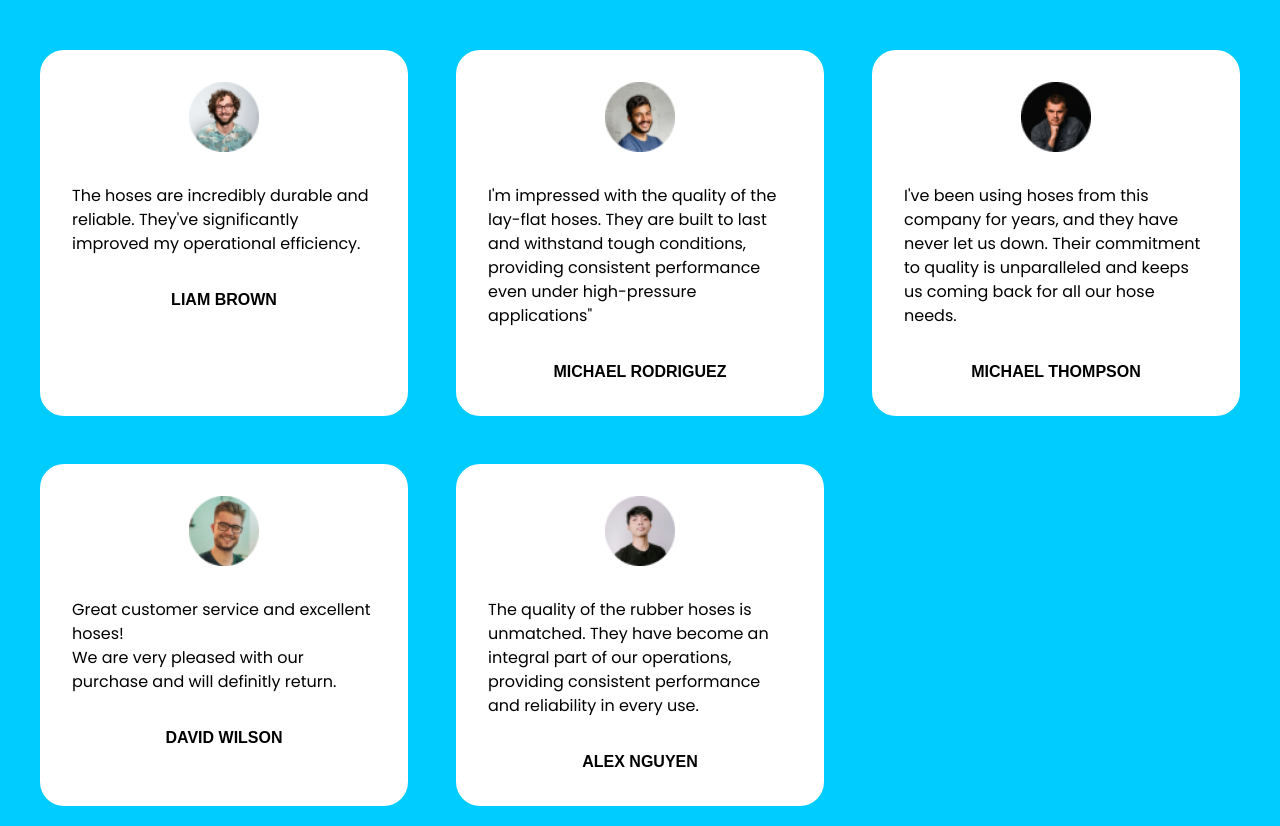
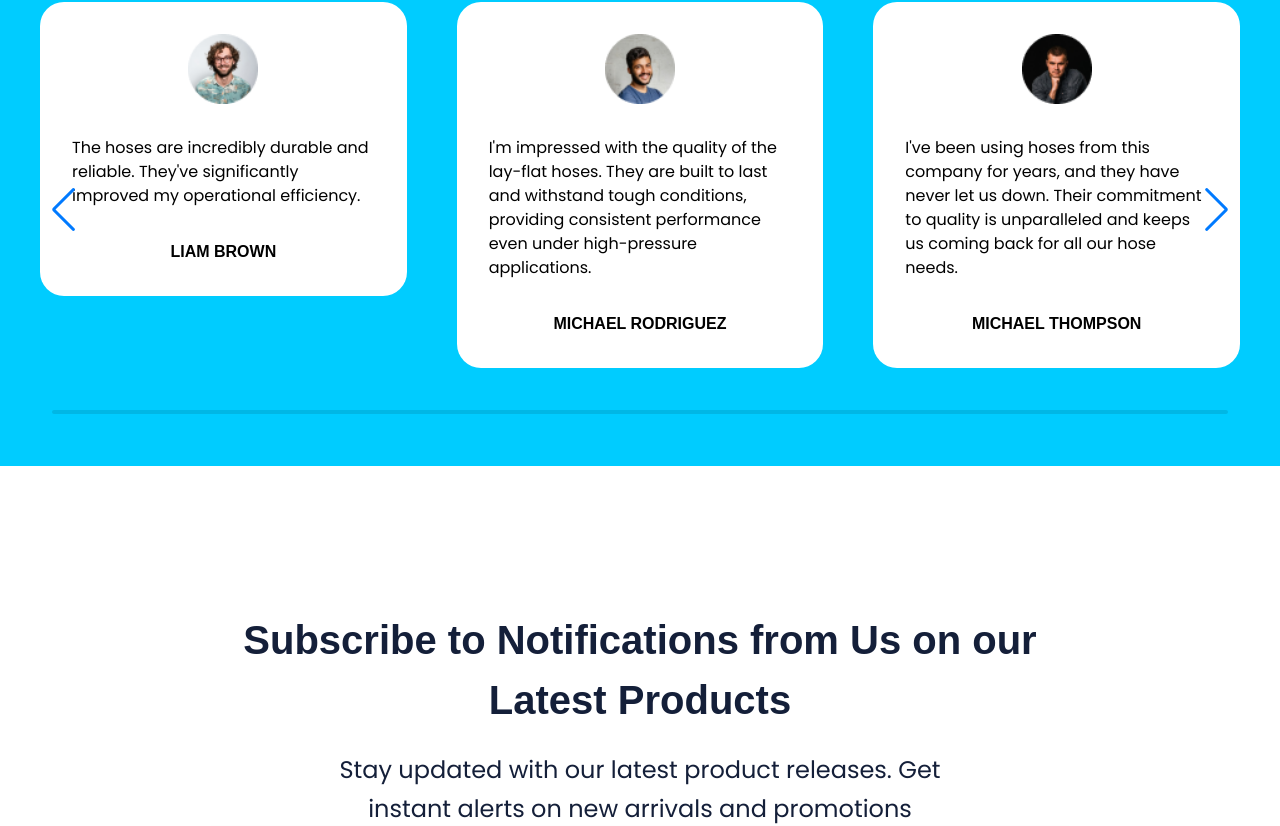
Before and after one commit to Dakeem05/Okemiri, a Vue app: page / in a window 1280 px wide. Shown: the part 3904-4730 px from the top of the page. Built offline with nearby package versions, Linux system fonts and the light colour scheme.

Commit message:
slider bug

```diff
--- a/src/components/home/Reviews.vue
+++ b/src/components/home/Reviews.vue
@@ -1,57 +1,172 @@
-<script setup>
+<!-- <script setup>
+import { Swiper, SwiperSlide } from 'swiper/vue';
+import 'swiper/swiper-bundle.css';
+
+import image1 from '../../assets/images/Avatar Image.png';
+import image2 from '../../assets/images/Avatar Image (1).png';
+import image3 from '../../assets/images/Avatar Image (2).png';
+import image4 from '../../assets/images/Avatar Image (3).png';
+import image5 from '../../assets/images/Avatar Image (4).png';
+
+const reviews = [
+  {
+    name: "LIAM BROWN",
+    image: image1,
+    message: "The hoses are incredibly durable and reliable. They've significantly improved my operational efficiency."
+  },
+  {
+    name: "MICHAEL RODRIGUEZ",
+    image: image2,
+    message: "I'm impressed with the quality of the lay-flat hoses. They are built to last and withstand tough conditions, providing consistent performance even under high-pressure applications."
+  },
+  {
+    name: "MICHAEL THOMPSON",
+    image: image3,
+    message: "I've been using hoses from this company for years, and they have never let us down. Their commitment to quality is unparalleled and keeps us coming back for all our hose needs."
+  },
+  {
+    name: "DAVID WILSON",
+    image: image4,
+    message: "Great customer service and excellent hoses! We are very pleased with our purchase and will definitely return."
+  },
+  {
+    name: "ALEX NGUYEN",
+    image: image5,
+    message: "The quality of the rubber hoses is unmatched. They have become an integral part of our operations, providing consistent performance and reliability in every use."
+  }
+];
 </script>
 
 <template>
   <main class="bg-[#00ccff] py-[3rem]">
     <div class="mx-auto max-w-7xl relative px-10">
-        <article class="text-center">
-        <h1 class="font-[300]  text-[2rem]">Reviews</h1>
+      <article class="text-center">
+        <h1 class="font-[300] text-[2rem]">Reviews</h1>
         <h2 class="font-manjari font-[700] text-white text-[2.5rem] mt-[1rem]">HEAR FROM OUR CUSTOMERS</h2>
-    </article>
-    <section class="grid grid-cols-1 lg:grid-cols-3 gap-[3rem] mt-[3rem]">
-        <div class="bg-white px-[2rem] py-[2rem] rounded-[24px] w-fit flex flex-col">
+      </article>
+      <Swiper
+        :slides-per-view="1"
+        :space-between="30"
+        :breakpoints="{
+          640: {
+            slidesPerView: 1,
+            spaceBetween: 20,
+          },
+          768: {
+            slidesPerView: 2,
+            spaceBetween: 40,
+          },
+          1024: {
+            slidesPerView: 3,
+            spaceBetween: 50,
+          },
+        }"
+        navigation
+        :pagination="{ clickable: true }"
+        class="mt-[3rem]"
+      >
+        <SwiperSlide v-for="review in reviews" :key="review.name">
+          <div class="bg-white px-[2rem] py-[2rem] rounded-[24px] flex flex-col">
             <div class="w-fit mx-auto mb-[2rem]">
-                <img src="../../assets/images/Avatar Image.png" alt="LIAM BROWN" width="70px">
+              <img :src="review.image" :alt="review.name" width="70px">
             </div>
-            <p>The hoses are incredibly durable and reliable. They've significantly improved my operational efficiency.</p>
-            <h5 class="text-center mt-[2rem] font-[700] font-dm-sans">LIAM BROWN</h5>
-        </div>
-        <div class="bg-white px-[2rem] py-[2rem] rounded-[24px] w-fit flex flex-col">
-            <div class="w-fit mx-auto mb-[2rem]">
-                <img src="../../assets/images/Avatar Image (1).png" alt="MICHAEL RODRIGUEZ" width="70px">
-            </div>
-            <p>I'm impressed with the quality of the lay-flat hoses. They are built to last and withstand tough conditions, providing consistent performance even under high-pressure applications"</p>
-            <h5 class="text-center mt-[2rem] font-[700] font-dm-sans">MICHAEL RODRIGUEZ</h5>
-        </div>
-        <div class="bg-white px-[2rem] py-[2rem] rounded-[24px] w-fit flex flex-col">
-           <div class="w-fit mx-auto mb-[2rem]">
-            <img src="../../assets/images/Avatar Image (2).png" alt="MICHAEL THOMPSON" width="70px">
-           </div>
-            <p>I've been using hoses from this company for years, and they have never let us down. Their commitment to quality is unparalleled and keeps us coming back for all our hose needs.</p>
-            <h5 class="text-center mt-[2rem] font-[700] font-dm-sans">MICHAEL THOMPSON</h5>
-        </div>
-        <div class="bg-white px-[2rem] py-[2rem] rounded-[24px] w-fit flex flex-col">
-            <div class="w-fit mx-auto mb-[2rem]">
-                <img src="../../assets/images/Avatar Image (3).png" alt="DAVID WILSON" width="70px">
-            </div>
-            <p>Great customer service and excellent hoses!
-                <br>
-                We are very pleased with our purchase and will definitly return.
-            </p>
-            <h5 class="text-center mt-[2rem] font-[700] font-dm-sans">DAVID WILSON</h5>
-        </div>
-        <div class="bg-white px-[2rem] py-[2rem] rounded-[24px] w-fit flex flex-col">
-            <div class="w-fit mx-auto mb-[2rem]">
-                <img src="../../assets/images/Avatar Image (4).png" alt="ALEX NGUYEN" width="70px">
-            </div>
-            <p>The quality of the rubber hoses is unmatched. They have become an integral part of our operations, providing consistent performance and reliability in every use.</p>
-            <h5 class="text-center mt-[2rem] font-[700] font-dm-sans">ALEX NGUYEN</h5>
-        </div>
-    </section>
+            <p>{{ review.message }}</p>
+            <h5 class="text-center mt-[2rem] font-[700] font-dm-sans">{{ review.name }}</h5>
+          </div>
+        </SwiperSlide>
+      </Swiper>
     </div>
   </main>
 </template>
 
-<style>
+<style scoped>
+@import "swiper/swiper-bundle.css";
+</style> -->
 
+
+<template>
+     <main class="bg-[#00ccff] py-[3rem]">
+    <div class="mx-auto max-w-7xl relative px-10">
+      <article class="text-center">
+        <h1 class="font-[300] text-[2rem]">Reviews</h1>
+        <h2 class="font-manjari font-[700] text-white text-[2.5rem] mt-[1rem]">HEAR FROM OUR CUSTOMERS</h2>
+      </article>
+  <Swiper
+    :slides-per-view="3"
+    :space-between="50"
+    navigation
+    :pagination="{ clickable: true }"
+    :scrollbar="{ draggable: true }"
+    @swiper="onSwiper"
+    @slideChange="onSlideChange"
+    class="my-swiper"
+  >
+    <SwiperSlide v-for="(review, index) in reviews" :key="index">
+      <div class="bg-white px-[2rem] py-[2rem] rounded-[24px] flex flex-col">
+        <div class="w-fit mx-auto mb-[2rem]">
+          <img :src="review.image" :alt="review.name" width="70px">
+        </div>
+        <p>{{ review.message }}</p>
+        <h5 class="text-center mt-[2rem] font-[700] font-dm-sans">{{ review.name }}</h5>
+      </div>
+    </SwiperSlide>
+  </Swiper>
+  </div>
+  </main>
+</template>
+
+<script setup>
+  import { Swiper, SwiperSlide } from 'swiper/vue';
+  import 'swiper/swiper-bundle.css';
+
+  import image1 from '../../assets/images/Avatar Image.png';
+  import image2 from '../../assets/images/Avatar Image (1).png';
+  import image3 from '../../assets/images/Avatar Image (2).png';
+  import image4 from '../../assets/images/Avatar Image (3).png';
+  import image5 from '../../assets/images/Avatar Image (4).png';
+
+  const reviews = [
+    {
+      name: "LIAM BROWN",
+      image: image1,
+      message: "The hoses are incredibly durable and reliable. They've significantly improved my operational efficiency."
+    },
+    {
+      name: "MICHAEL RODRIGUEZ",
+      image: image2,
+      message: "I'm impressed with the quality of the lay-flat hoses. They are built to last and withstand tough conditions, providing consistent performance even under high-pressure applications."
+    },
+    {
+      name: "MICHAEL THOMPSON",
+      image: image3,
+      message: "I've been using hoses from this company for years, and they have never let us down. Their commitment to quality is unparalleled and keeps us coming back for all our hose needs."
+    },
+    {
+      name: "DAVID WILSON",
+      image: image4,
+      message: "Great customer service and excellent hoses! We are very pleased with our purchase and will definitely return."
+    },
+    {
+      name: "ALEX NGUYEN",
+      image: image5,
+      message: "The quality of the rubber hoses is unmatched. They have become an integral part of our operations, providing consistent performance and reliability in every use."
+    }
+  ];
+
+  const onSwiper = (swiper) => {
+    console.log(swiper);
+  };
+
+  const onSlideChange = () => {
+    console.log('slide change');
+  };
+</script>
+
+<style scoped>
+  @import "swiper/swiper-bundle.css";
+
+  .my-swiper {
+    width: 100%;
+    padding-bottom: 50px; /* Ensure space for the scrollbar */
+  }
 </style>
```
